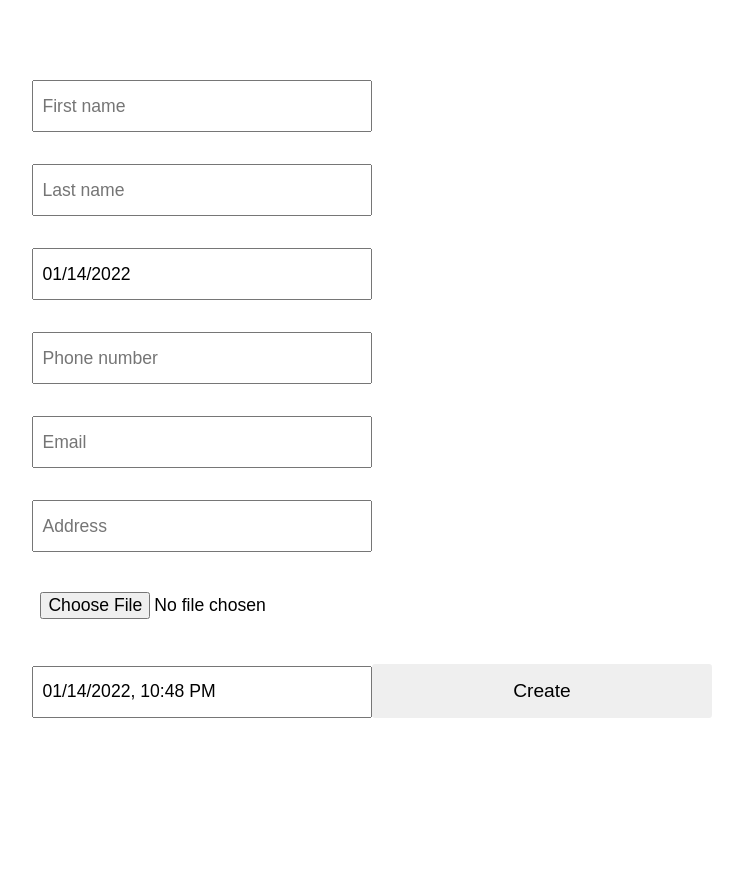
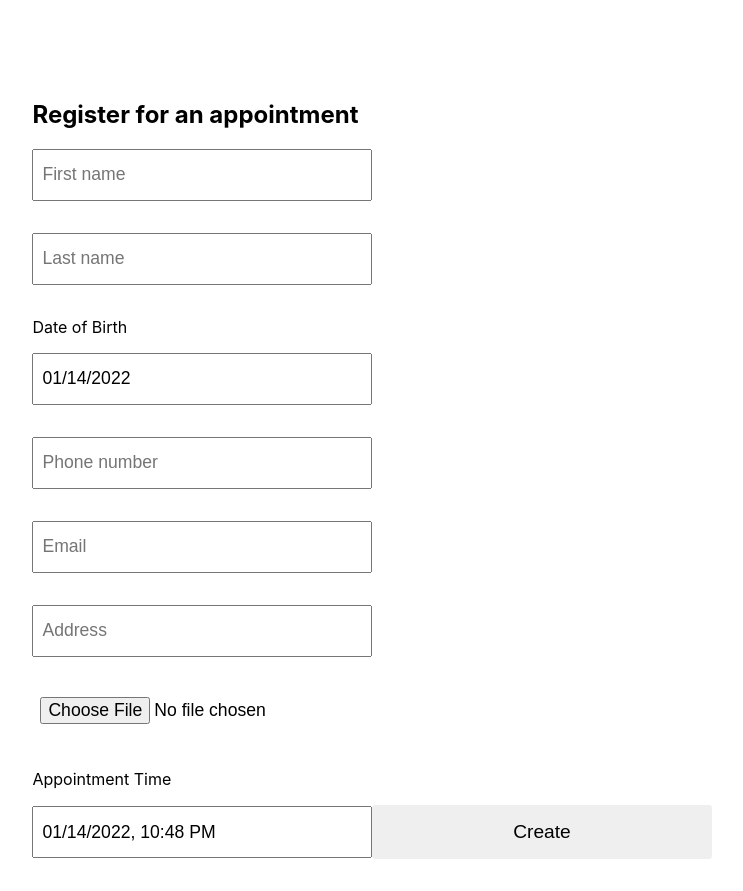
Before and after one commit to hyakkali/done-registration-portal, a React (Create React App) app: page / in a window 1280 px wide. Shown: the whole page, without its empty margins (268-1011 px from the left). Before the commit the page ends 800 px from the top, so only its background shows below. Built offline with nearby package versions, Linux system fonts and the light colour scheme.

Commit message:
added better styling to appointments table

```diff
--- a/src/AppointmentTable.css
+++ b/src/AppointmentTable.css
@@ -1,8 +1,5 @@
-thead {color:green;}
-tbody {color:blue;}
-table, th, td {
- border: 1px solid black;
+.container {
+    display: flex;
+    justify-content: center;
+    margin-top: 5rem;
 }
-td, th{
- padding: 5px;
-}
--- a/src/AppointmentTable.js
+++ b/src/AppointmentTable.js
@@ -35,7 +35,17 @@ function AppointmentTable() {
     {
         Header: "License",
         accessor: "licensePhotoUrl",
-        Cell: e =><a href={e.value} target="_blank" rel="noreferrer"> {e.value} </a>
+        Cell: e => {
+            return (
+                <a href={e.value} target="_blank" rel="noreferrer">
+                    <img
+                        src={e.value}
+                        height="100"
+                        width="100"
+                    />
+                </a>
+            )
+        }
     },
     {
         Header: "Appt Time",
@@ -52,7 +62,7 @@ function AppointmentTable() {
   }, []);
 
   return (
-    <div className="App">
+    <div className="container">
       <Table columns={columns} data={data} />
     </div>
   );
--- a/src/RegistrationForm.css
+++ b/src/RegistrationForm.css
@@ -26,6 +26,7 @@ button {
   font-size: 1.2em;
   border-radius: 0.2rem;
   cursor: pointer;
+  margin-bottom: 2rem;
 }
 button:hover {
   background-color: #c5c5c5;
--- a/src/RegistrationForm.js
+++ b/src/RegistrationForm.js
@@ -54,6 +54,7 @@ function RegistrationForm() {
                 setSuccessResponse(true);
               })
               .catch(error => {
+                console.log(error);
                 setMessage(error);
               });
         }
@@ -65,7 +66,7 @@ function RegistrationForm() {
     return (
       <div>
         <div className="success-container">
-          <h2>{"Success! You have been registered for an appointment at "} {appointmentTime.toLocaleDateString()} {appointmentTime.toLocaleTimeString()}</h2>
+          <h2>{"Success! You have been registered for an appointment on "} {appointmentTime.toLocaleDateString()} {appointmentTime.toLocaleTimeString()}</h2>
         </div>
         <div className="success-container">
           <a href="">Add to calendar</a>
@@ -76,6 +77,7 @@ function RegistrationForm() {
   return (
     <div className="container">
       <form onSubmit={handleSubmit}>
+        <h2>Register for an appointment</h2>
         <input
           type="text"
           value={firstName}
@@ -90,6 +92,7 @@ function RegistrationForm() {
           onChange={(e) => setLastName(e.target.value)}
           required
         />
+        <p>Date of Birth</p>
         <DatePicker
           selected={dateOfBirth}
           onChange={setDateOfBirth}
@@ -121,6 +124,7 @@ function RegistrationForm() {
           onChange={handleFileInput}
           required
         />
+        <p>Appointment Time</p>
         <DatePicker
           selected={appointmentTime}
           onChange={setAppointmentTime}
--- /dev/null
+++ b/src/Table.css
@@ -0,0 +1,30 @@
+table {
+    border-collapse: collapse;
+    margin: 25px 0;
+    font-size: 0.9em;
+    font-family: sans-serif;
+    min-width: 400px;
+    box-shadow: 0 0 20px rgba(0, 0, 0, 0.15);
+}
+
+thead tr {
+    background-color: #009879;
+    color: #ffffff;
+    text-align: left;
+}
+
+th, td {
+    padding: 12px 15px;
+}
+
+tbody tr {
+    border-bottom: thin solid #dddddd;
+}
+
+tbody tr:nth-of-type(even) {
+    background-color: #f3f3f3;
+}
+
+tbody tr:last-of-type {
+    border-bottom: 2px solid #009879;
+}
--- a/src/Table.js
+++ b/src/Table.js
@@ -1,5 +1,6 @@
 import React from "react";
 import { useTable } from "react-table";
+import "./Table.css";
 
 export default function Table({ columns, data }) {
   const {
```
